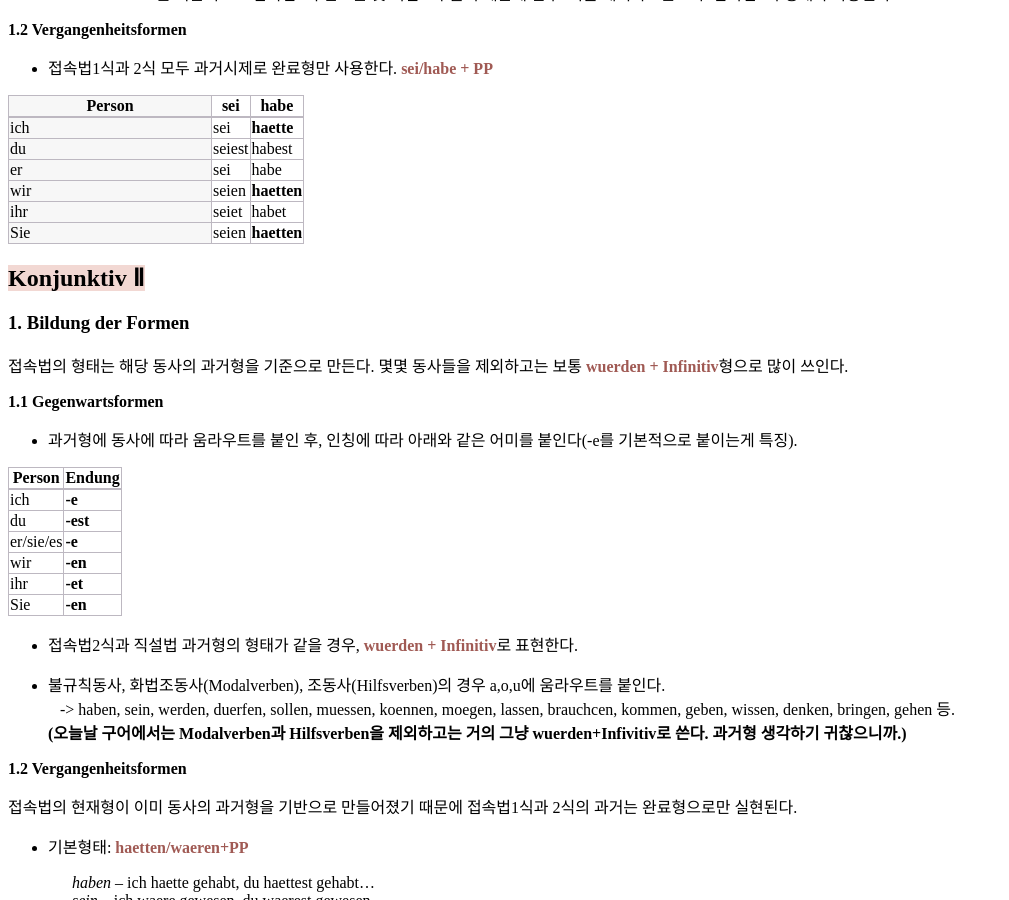
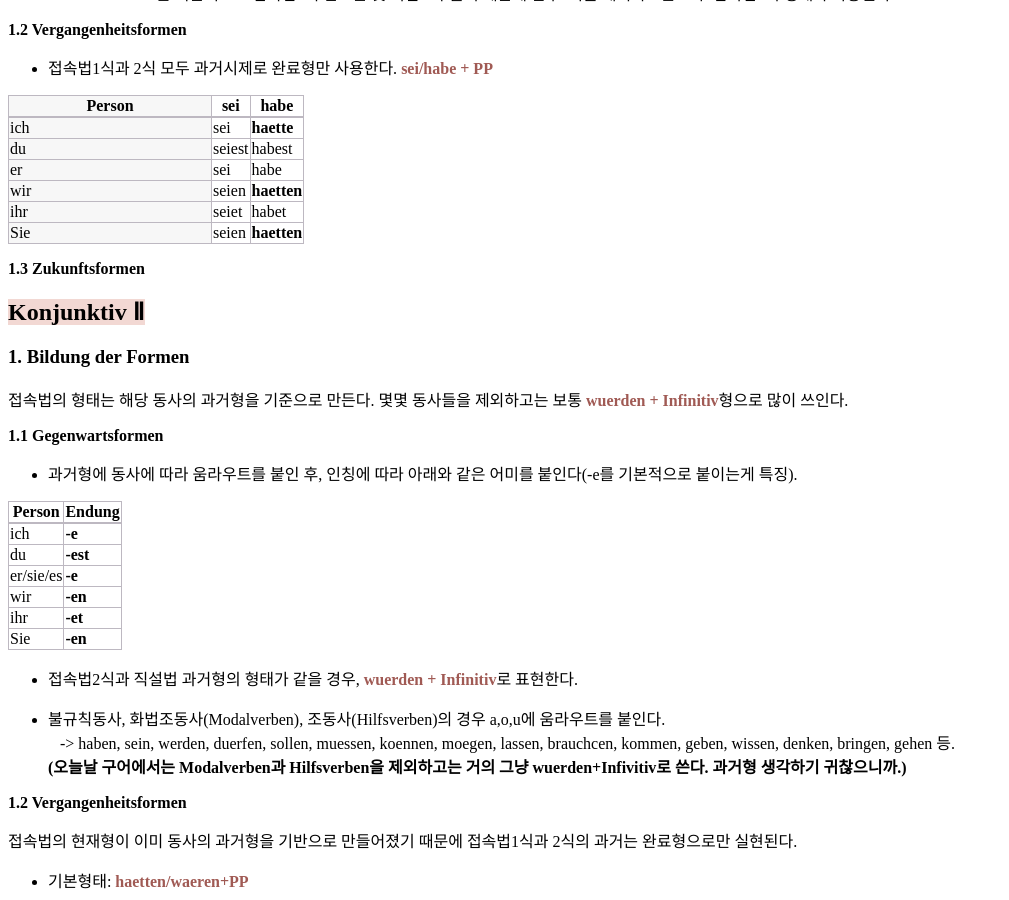
Before and after one commit to finddme/finddme.github.io, a Jekyll site: the page built from _posts/2021-01-24-DeutschGrammtik.md, in a window 1280 px wide and 900 px high, scrolled down 9087 px. Shown: the whole window, without its empty margins (0-1009 px from the left). Built offline with Jekyll 4.4.1, drawn with Linux system fonts in a browser that asks for light colours.

Commit message:
Update 2021-01-24-DeutschGrammtik.md

```diff
--- a/_posts/2021-01-24-DeutschGrammtik.md
+++ b/_posts/2021-01-24-DeutschGrammtik.md
@@ -728,7 +728,7 @@ Partizipialsaetze는 분사가 부문장처럼 쓰이는 경우이다. 이때는
    </head>
    <body>
      <table style="border-collapse:collapse">
-       <tr><th class="line6" bgcolor="#F8F7F9">Person</th><th class="line2" colspan="2">Hilfs Verb</th><th class="line2">ModalVerb</th><th class="line2">Starkes Verb</th><th class="line2">Schwaches Verb</th><th class="line2">Verb mit Hilfs -e</th></tr>
+       <tr><th class="line4" bgcolor="#F8F7F9">Person</th><th class="line2" colspan="2">Hilfs Verb</th><th class="line2">ModalVerb</th><th class="line2">Starkes Verb</th><th class="line2">Schwaches Verb</th><th class="line2">Verb mit Hilfs -e</th></tr>
        <tr><td class="line3">ich</td><td class="line"><strong>haette</strong></td><td class="line"><strong>wuerde</strong></td><td class="line">duerfe</td><td class="line"><strong>kaeme</strong></td><td class="line"><strong>plante</strong></td><td class="line"><strong>schnitte</strong></td></tr>
        <tr><td class="line3">du</td><td class="line">habest</td><td class="line">werdest</td><td class="line">duerfest</td><td class="line">kommest</td><td class="line">planest</td><td class="line"><strong>schnittest</strong></td></tr>
        <tr><td class="line3">er</td><td class="line">habe</td><td class="line">werde</td><td class="line">duerfe</td><td class="line">komme</td><td class="line">plane</td><td class="line">schneide</td></tr>
@@ -775,6 +775,8 @@ Partizipialsaetze는 분사가 부문장처럼 쓰이는 경우이다. 이때는
  </body>
  </html>
 
+
+**1.3 Zukunftsformen**
 
 ## <span style="background-color:#F2D8D3">Konjunktiv Ⅱ</span>
 
```
